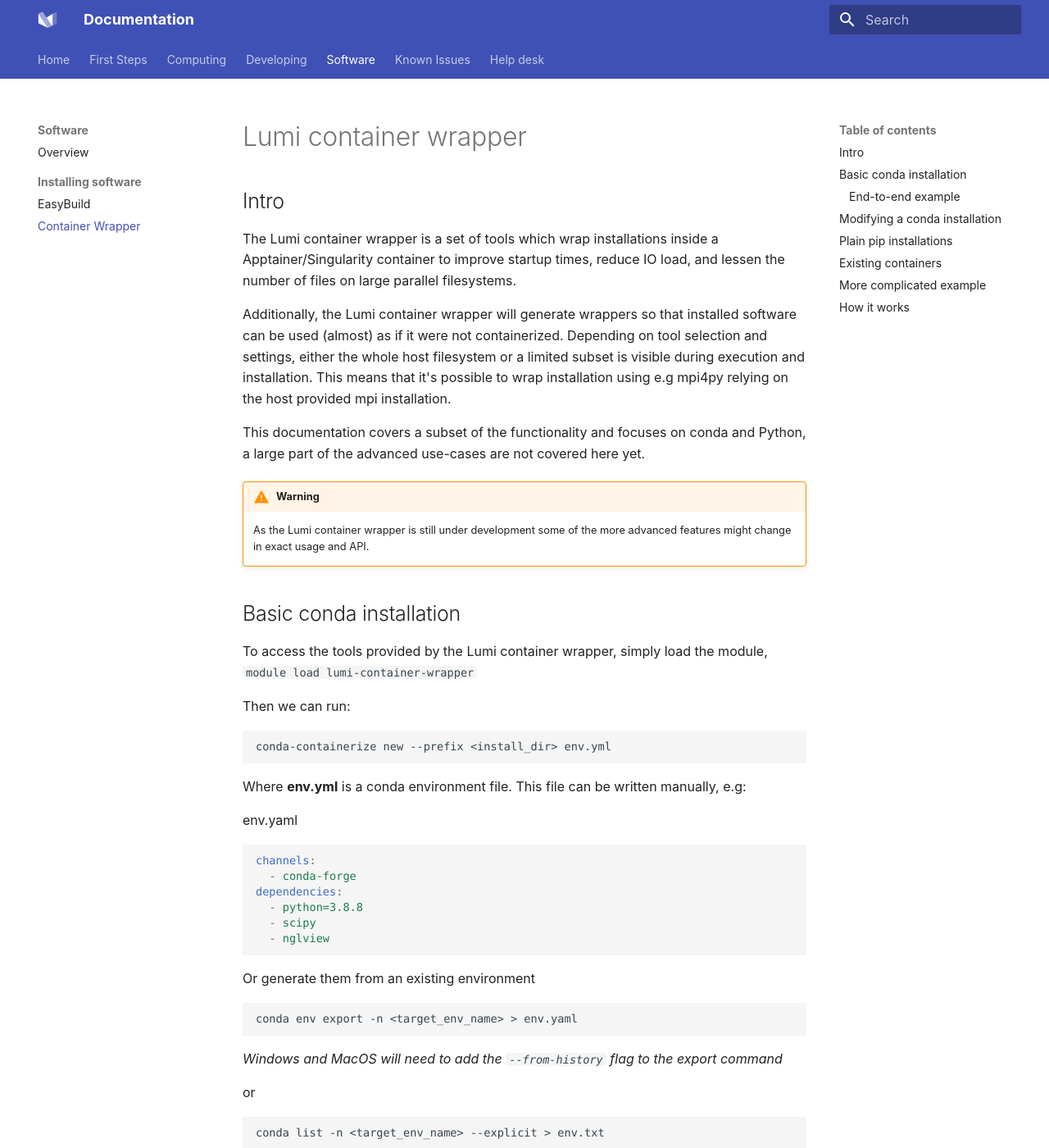
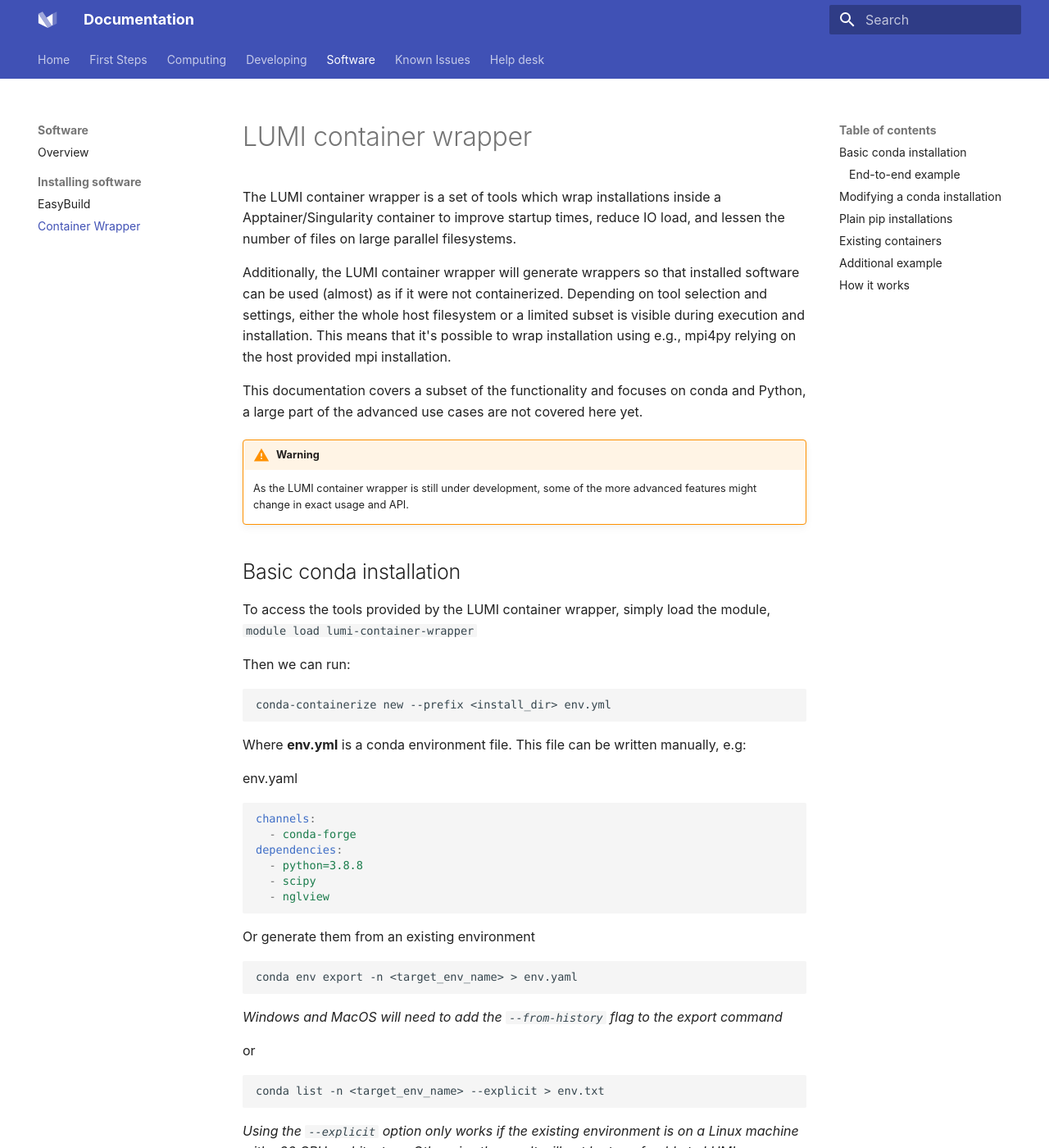
Before and after one commit to Lumi-supercomputer/lumi-userguide, an MkDocs documentation site: the page built from docs/software/installing/container_wrapper.md, in a window 1280 px wide and 1400 px high. Shown: the whole window at 82% size. Built offline with MkDocs 1.6.1 and Material for MkDocs 9.7.7, drawn with Linux system fonts in a browser that asks for light colours; some of the changed text lies outside the part shown.

Commit message:
final edit before merge

````diff
--- a/docs/software/installing/container_wrapper.md
+++ b/docs/software/installing/container_wrapper.md
@@ -1,28 +1,26 @@
-# Lumi container wrapper
+# LUMI container wrapper
 
-## Intro
-
-The Lumi container wrapper is a set of tools which wrap installations inside
+The LUMI container wrapper is a set of tools which wrap installations inside
 a Apptainer/Singularity container to improve startup times,
 reduce IO load, and lessen the number of files on large parallel filesystems.
 
-Additionally, the Lumi container wrapper will generate wrappers so that installed
+Additionally, the LUMI container wrapper will generate wrappers so that installed
 software can be used (almost) as if it were not containerized. Depending
 on tool selection and settings, either the whole host filesystem or
 a limited subset is visible during execution and installation. This means that
-it's possible to wrap installation using e.g mpi4py relying on the host provided
+it's possible to wrap installation using e.g., mpi4py relying on the host provided
 mpi installation.
 
 This documentation covers a subset of the functionality and focuses on
-conda and Python, a large part of the advanced use-cases
+conda and Python, a large part of the advanced use cases
 are not covered here yet.
 
 !!! Warning
-    As the Lumi container wrapper is still under development some of the more advanced features might change in exact usage and API.
+    As the LUMI container wrapper is still under development, some of the more advanced features might change in exact usage and API.
 
 ## Basic conda installation
 
-To access the tools provided by the Lumi container wrapper, simply load the module, `module load lumi-container-wrapper`
+To access the tools provided by the LUMI container wrapper, simply load the module, `module load lumi-container-wrapper`
 
 
 Then we can run:
@@ -91,8 +89,8 @@
 mkdir MyEnv
 conda-containerize new --prefix MyEnv env.yml
 ```
-After the installation finishes we can add the installation directory to our PATH
-and use it like normal
+After the installation finishes, we can add the installation directory to our PATH
+and use it like normal.
 
 ```
 $ export PATH="$PWD/MyEnv/bin:$PATH"
@@ -136,7 +134,7 @@
 
 ## Plain pip installations
 
-Sometimes you don't need a full blown conda environment or then you prefer pip
+Sometimes you don't need a full-blown conda environment or then you prefer pip
 to manage python installations. For this case we can use:
 
 ```
@@ -147,30 +145,30 @@
 
 Note that the python version used by `pip-containerize` is the first python executable find in the path, so it's affected by loading modules.
 
-**Important:** This python can not be itself container-based as nesting is not possible.
+**Important:** This python cannot be itself container-based as nesting is not possible.
 
 An additional flag `--slim` argument exists, which will instead use a pre-built minimal python
 container with a much newer version of python as a base. Without the `--slim` flag, the whole host system is available,
 and with the flag the system installations (i.e /usr, /lib64 ...) are no longer taken from the host, instead
-coming from within container.
+coming from within the container.
 
 ## Existing containers
 
-The Lumi container wrapper also provides a tool to generate wrappers for existing containers, so that they can be used
+The LUMI container wrapper also provides a tool to generate wrappers for existing containers, so that they can be used
 transparently (no need to prepend `singularity exec ...`, or modify scripts if switching between containerized versions of tools).
 
 ```
 wrap-install -w </path/inside/container> <container> --prefix <install_dir>
 ```
 where `<container>` can be a filepath or any url accepted by singularity (e.g `docker//:` `oras//:` or any other singularity accepted format)
-`-w` needs to be an absolute path (or comma separated list) inside the container. Wrappers will then be automatically
+`-w` needs to be an absolute path (or comma-separated list) inside the container. Wrappers will then be automatically
 created for the executables in the target directories / for the target path.
 
-## More complicated example
+## Additional example
 
 [Example in tool repository](https://github.com/CSCfi/hpc-container-wrapper/blob/master/examples/fftw.md)
 
 ## How it works
 
 See the README in the source code repository.
-The source code can be found in the [GitHub repository](https://github.com/CSCfi/hpc-container-wrapper)
+The source code can be found in the [GitHub repository.](https://github.com/CSCfi/hpc-container-wrapper)
````
Also changed, not shown: other parts of docs/software/installing/container_wrapper.md (+8 -8 lines).
